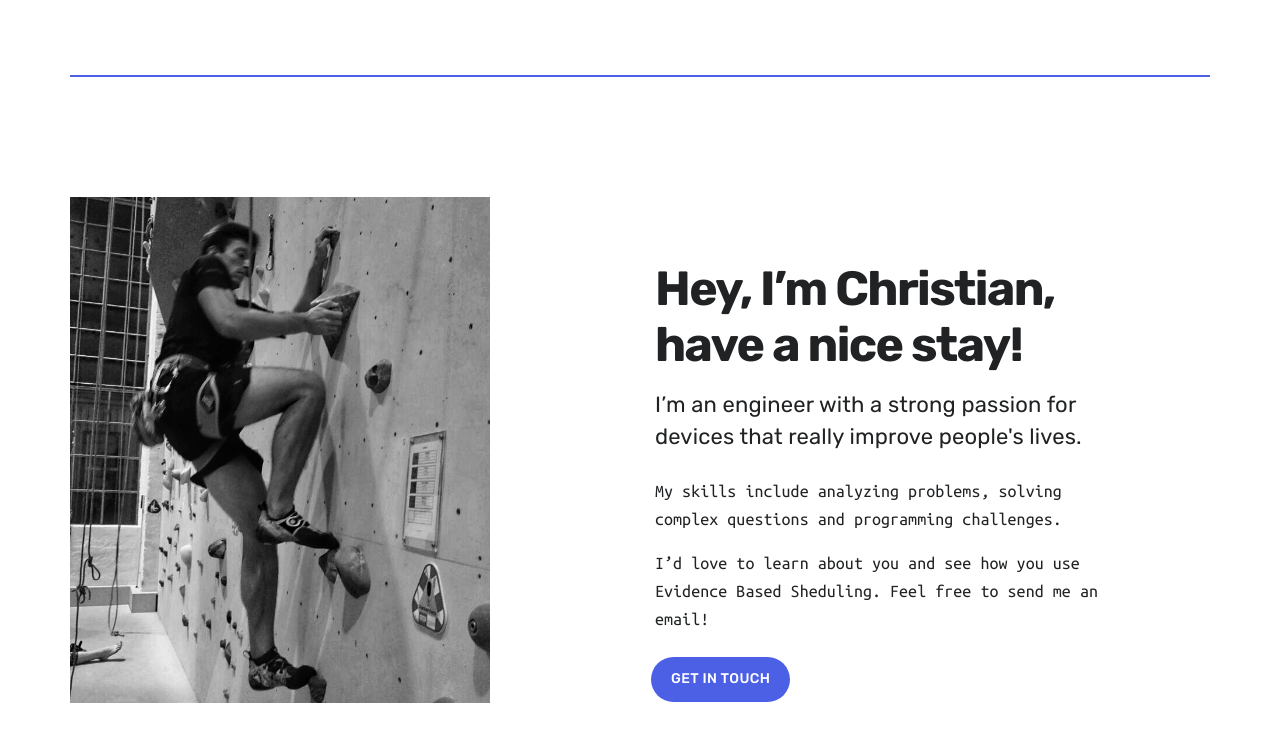
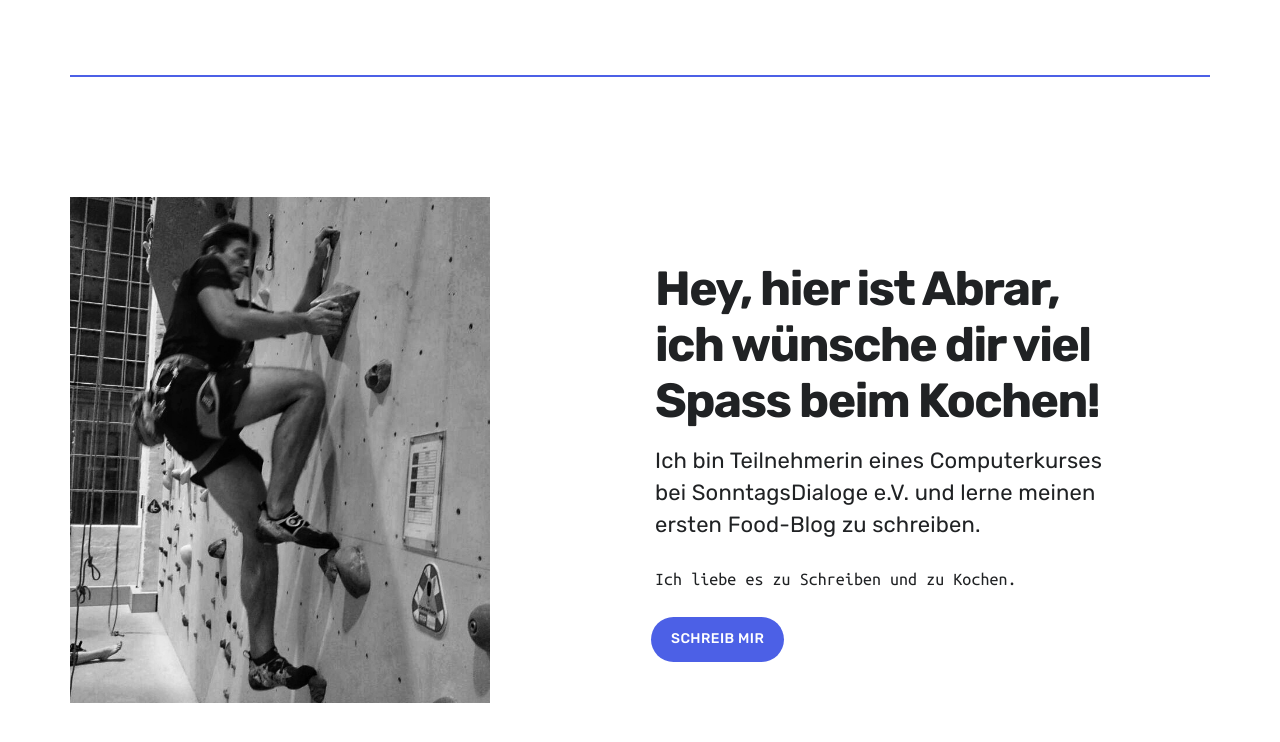
Before and after one commit to SonntagsDialoge-Computerkurs/computerkurs-maerz-2023, a Jekyll site: the page built from docs/index.html, in a window 1280 px wide and 900 px high, scrolled down 1436 px. Shown: the top 742 px of the window. Built offline with Jekyll 4.4.1, drawn with Linux system fonts in a browser that asks for light colours; nearby versions of some CDN libraries.

Commit message:
Fix minor text issues

```diff
--- a/docs/_includes/section__about.html
+++ b/docs/_includes/section__about.html
@@ -11,20 +11,14 @@
     </div>
 
     <div class="about__content">
-      <h2 class="title">Hey, I’m Christian, have a nice stay!</h2>
-      <p class="subtitle subtitle--light">I’m an engineer with a strong passion
-        for devices that really improve people's lives.
+      <h2 class="title">Hey, hier ist Abrar, ich wünsche dir viel Spass beim Kochen!</h2>
+      <p class="subtitle subtitle--light">Ich bin Teilnehmerin eines Computerkurses bei SonntagsDialoge e.V. und lerne meinen ersten Food-Blog zu schreiben.
       </p>
 
-      <p>My skills include analyzing problems,  solving complex questions and
-        programming challenges.
+      <p>Ich liebe es zu Schreiben und zu Kochen.
       </p>
 
-      <p>I’d love to learn about you and see how you use Evidence Based Sheduling.
-        Feel free to send me an email!
-      </p>
-
-      <a href="#" class="cta button--fill contact-trigger js-contact">Get in Touch</a>
+      <a href="#" class="cta button--fill contact-trigger js-contact">Schreib mir</a>
     </div>
   </div>
 </section>
```
